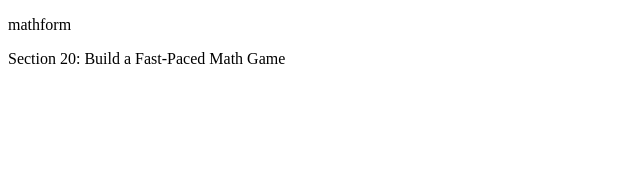
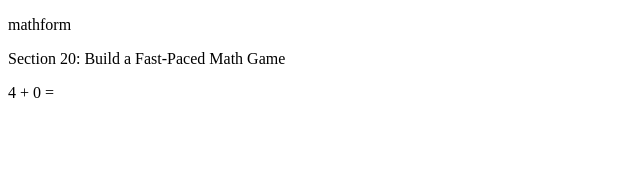
Before and after one commit to HennadiiZ/ang_ud_mathform-20, an Angular app: page / in a window 1280 px wide. Shown: the top 174 px of the page, without its empty margins (0-640 px from the left). Built offline with nearby package versions, Linux system fonts and the light colour scheme.

Commit message:
Displaying Form Values

```diff
--- a/src/app/app.component.html
+++ b/src/app/app.component.html
@@ -4,3 +4,5 @@
 <p>
   Section 20: Build a Fast-Paced Math Game
 </p>
+
+<app-equation></app-equation>
--- a/src/app/app.component.ts
+++ b/src/app/app.component.ts
@@ -10,5 +10,8 @@
 
   // Section 20: Build a Fast-Paced Math Game
   // 253. App Overview
+  // 254. App Setup
+  // 255. Possible Design Approaches
+  // 256. Displaying Form Values
 
 }
--- /dev/null
+++ b/src/app/equation/equation.component.html
@@ -0,0 +1,4 @@
+<form [formGroup]="mathform">
+   <!-- {{ mathform.get('a') }} + {{ mathform.get('b') }} = {{ mathform.get('answer') }} -->
+   {{ a }} + {{ b }} = {{ answer }}
+</form>
--- /dev/null
+++ b/src/app/equation/equation.component.ts
@@ -0,0 +1,30 @@
+import { Component, OnInit } from '@angular/core';
+import { FormControl, FormGroup } from '@angular/forms';
+
+@Component({
+  selector: 'app-equation',
+  templateUrl: './equation.component.html',
+  styleUrls: ['./equation.component.scss']
+})
+export class EquationComponent implements OnInit {
+
+  mathform = new FormGroup({
+    a: new FormControl(this.randomNumber()),
+    b: new FormControl(this.randomNumber()),
+    answer: new FormControl('')
+  })
+
+  constructor() { }
+
+  get a() { return this.mathform.value.a; }
+  get b() { return this.mathform.value.b; }
+  get answer() { return this.mathform.value.answer; }
+
+  ngOnInit(): void {
+  }
+
+  randomNumber(){
+    return Math.floor(Math.random() * 10);
+  }
+
+}
```
Also changed, not shown: src/app/app.module.ts (+6 -2 lines), src/app/equation/equation.component.scss (added).
